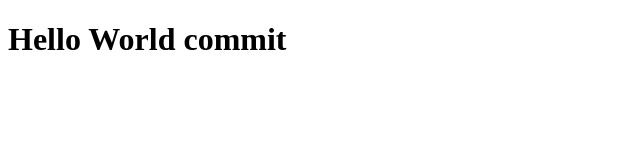
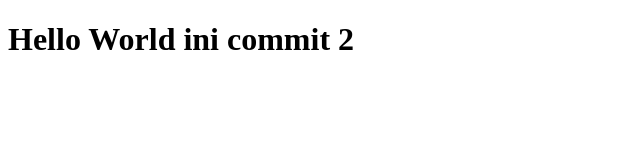
Before and after one commit to SulaimanHa/latihan1, a plain HTML site: page index.html in a window 1280 px wide. Shown: the whole page, without its empty margins (0-640 px from the left). Drawn offline with Linux system fonts and the light colour scheme.

Commit message:
second Commit

```diff
--- a/index.html
+++ b/index.html
@@ -6,7 +6,7 @@
 </head>
 
 <body>
-    <h1>Hello World commit</h1>
+    <h1>Hello World ini commit 2</h1>
 </body>
 
 </html>
```
